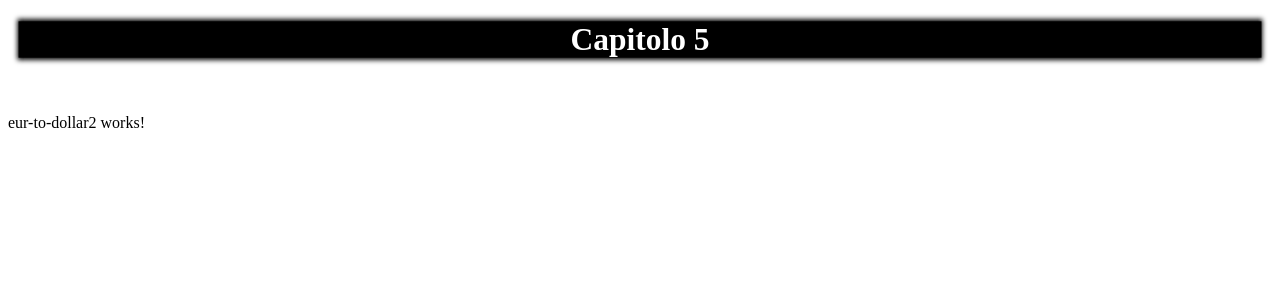
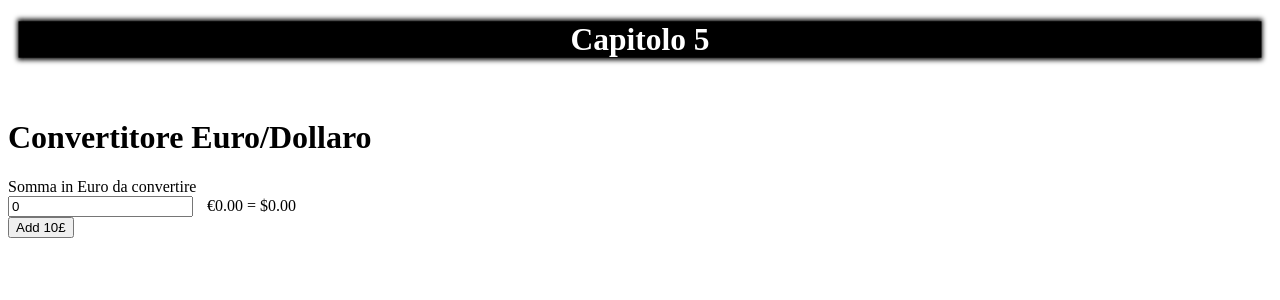
Before and after one commit to Mady93/cap05, an Angular app: page / in a window 1280 px wide. Shown: the top 300 px of the page. Built offline with nearby package versions, Linux system fonts and the light colour scheme.

Commit message:
second commit

```diff
--- a/src/app/app.module.ts
+++ b/src/app/app.module.ts
@@ -1,5 +1,6 @@
 import { BrowserModule } from '@angular/platform-browser';
 import { NgModule } from '@angular/core';
+import { FormsModule } from '@angular/forms';
 
 import { AppComponent } from './app.component';
 import { CarDescriptionComponent } from './car-description/car-description.component';
@@ -19,7 +20,8 @@ import { EurToDollar2Component } from './eur-to-dollar2/eur-to-dollar2.component
     EurToDollar2Component
   ],
   imports: [
-    BrowserModule
+    BrowserModule,
+    FormsModule
   ],
   providers: [],
   bootstrap: [AppComponent]
--- a/src/app/eur-to-dollar2/eur-to-dollar2.component.html
+++ b/src/app/eur-to-dollar2/eur-to-dollar2.component.html
@@ -1,3 +1,12 @@
-<p>
-  eur-to-dollar2 works!
-</p>
+<h1>Convertitore Euro/Dollaro</h1>
+    <label for="amount">Somma in Euro da convertire</label>
+    <div>
+      <input id="amount"
+        size="20"
+        [ngModel]="eur"
+        (ngModelChange)="update($event)" />
+      <span style="margin-left: 10px;">
+        {{ eur | currency: "EUR" }} = {{ usd | currency: "USD" }}
+      </span>
+    </div>
+    <button (click)="update(eur+10)">Add 10£</button>
--- a/src/app/eur-to-dollar2/eur-to-dollar2.component.ts
+++ b/src/app/eur-to-dollar2/eur-to-dollar2.component.ts
@@ -7,9 +7,18 @@ import { Component, OnInit } from '@angular/core';
 })
 export class EurToDollar2Component implements OnInit {
 
+  eur:number=0;
+  usd:number=0;
+  conversionRate:number=1.08;
+
   constructor() { }
 
   ngOnInit() {
   }
 
+  update(event:number){
+    this.eur = +event | 0;
+    this.usd = this.eur * this.conversionRate;
+  }
+
 }
```
